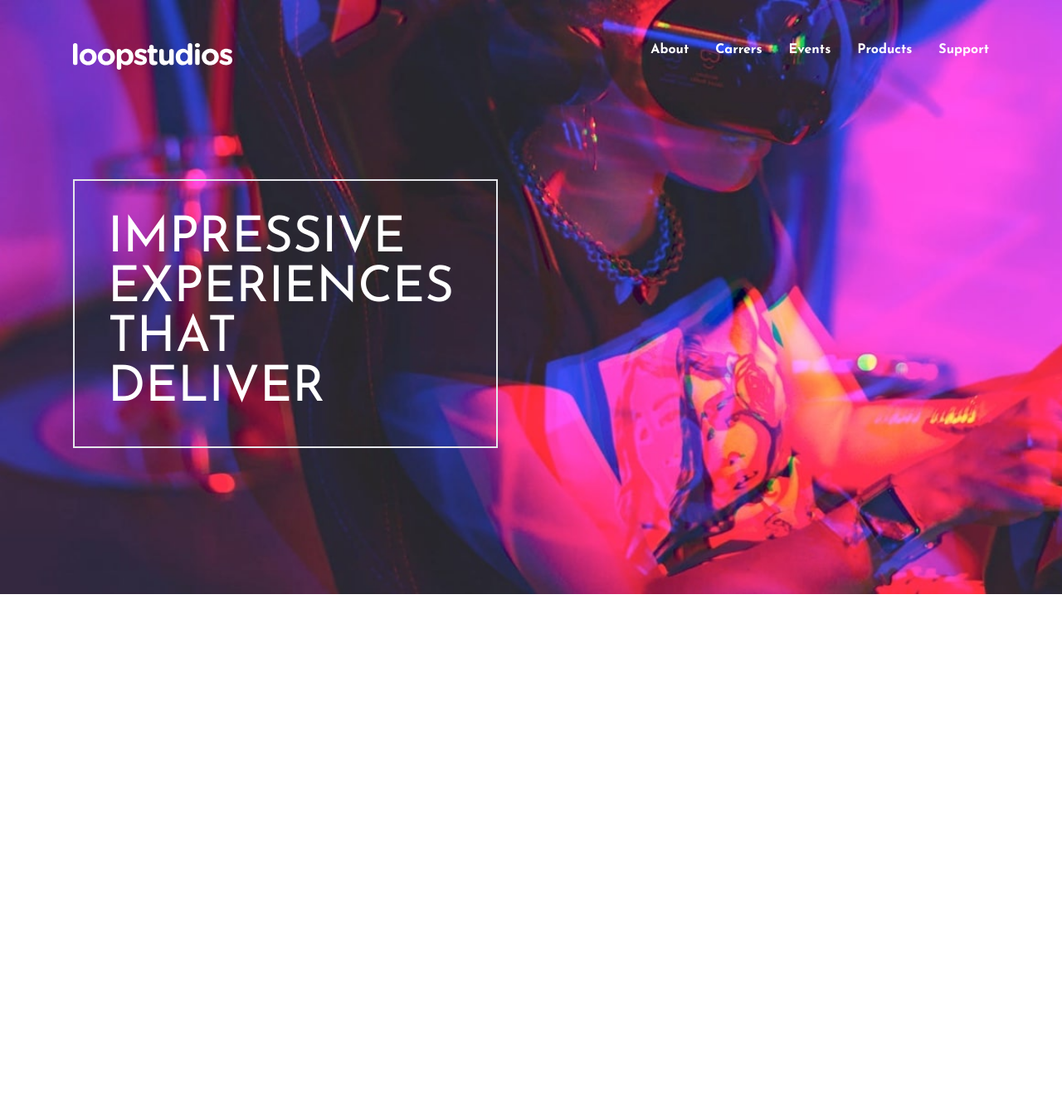
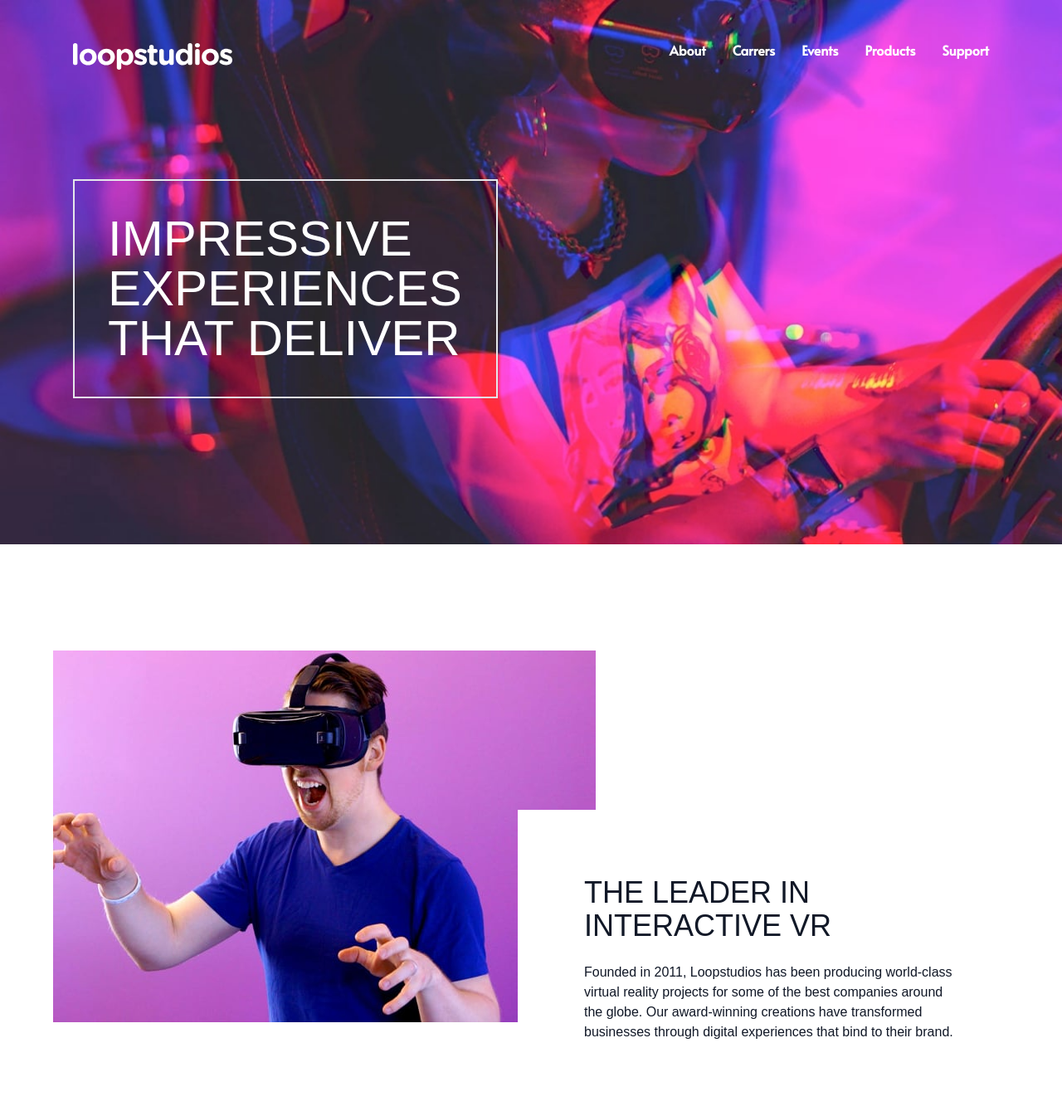
Before and after one commit to fabiotano/LoopStudios, a website: page index.html in a window 1280 px wide. Shown: the whole page at 83% size. Before the commit the page ends 800 px from the top, so only its background shows below. Drawn offline with Linux system fonts and the light colour scheme.

Commit message:
Feature Section

```diff
--- a/index.html
+++ b/index.html
@@ -1,15 +1,17 @@
 <!DOCTYPE html>
 <html lang="en">
+
 <head>
   <meta charset="UTF-8" />
   <meta http-equiv="X-UA-Compatible" content="IE=edge" />
   <meta name="viewport" content="width=device-width, initial-scale=1.0" />
   <link rel="preconnect" href="https://fonts.googleapis.com">
   <link rel="preconnect" href="https://fonts.gstatic.com" crossorigin>
-    <link href="https://fonts.googleapis.com/css2?family=Alata&family=Josefin+Sans:ital,wght@0,100..700;1,100..700&display=swap" rel="stylesheet">
+  <link href="https://fonts.googleapis.com/css2?family=Alata&family=Josefin+Slab:ital,wght@0,300;1,300&display=swap" rel="stylesheet">
   <link rel="stylesheet" href="css/style.css" />
   <title>Simple Tailwind Starter</title>
 </head>
+
 <body>
   <!-- Hero Section -->
   <section id="hero">
@@ -18,9 +20,9 @@
       <!-- Nav/Menu Container -->
       <nav class="flex items-center justify-between font-bold text-white">
         <!-- Logo -->
-          <img src="images/logo.svg">
+        <img src="images/logo.svg" />
         <!-- Menu -->
-          <div class="hidden h-10 font-alat md:flex md:space-x-8">
+        <div class="hidden h-10 font-alata md:flex md:space-x-8">
           <div class="group">
             <a href="#" class="">About</a>
             <div class="mx-2 group-hover:border-b group-hover:border-blue-50"></div>
@@ -42,15 +44,33 @@
             <div class="mx-2 group-hover:border-b group-hover:border-blue-50"></div>
           </div>
         </div>
-
         <!-- @todo Hamburger Button -->
       </nav>
-
       <!-- @todo Mobile Menu -->
-          <div class="max-w-lg my-32 p-4 font-sans text-4xl text-white uppercase border-2 md:p-10 md:m-32 md:mx-0 md:text-6xl">
+      <div
+        class="max-w-lg my-32 p-4 font-sans text-4xl text-white uppercase border-2 md:p-10 md:m-32 md:mx-0 md:text-6xl">
         Impressive Experiences That Deliver
       </div>
     </div>
   </section>
+
+  <section id="feature">
+    <div class="relative container flex flex-col max-w-6xl mx-auto my-32 px-6 text-gray-900 md:flex-row md:px-0">
+      <!-- Image -->
+      <img src="images/mobile/image-interactive.jpg" alt="" />
+      <!-- Text Container -->
+      <div class="top-48 pr-0 bg-white md:absolute md:right-0 md:py-20 md:pl-20">
+        <h2 class="max-w-lg mt-10 mb-6 font-sans text-4xl text-center text-gray-900 uppercase md:mt-0 md:text-left">The
+          leader in Interactive VR</h2>
+        <p class="max-w-md text-center md:text-left">Founded in 2011, Loopstudios has been producing world-class virtual
+          reality projects for some of the best companies around the globe. Our award-winning creations have transformed
+          businesses through digital experiences that bind to their brand.
+        </p>
+      </div>
+    </div>
+    <div>
+    </div>
+  </section>
 </body>
+
 </html>
```
Also changed, not shown: css/style.css. Lines whose indentation alone changed are shown as unchanged.
